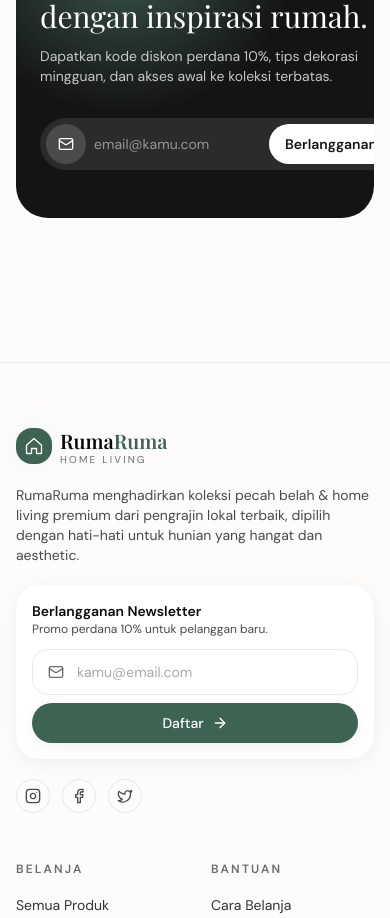
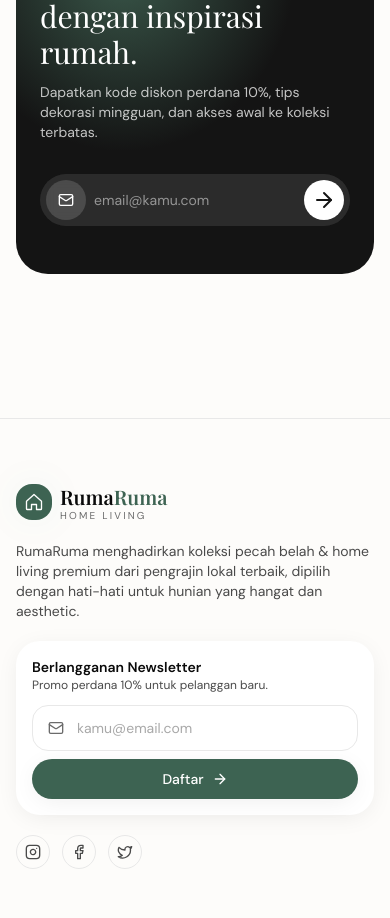
Before and after one commit to MuhammadRafly000/RumaRuma, a React (Vite) app: page / in a window 390 px wide. Shown: the part 6171-7089 px from the top of the page. Built offline with nearby package versions, Linux system fonts and the light colour scheme; no server answers; a web font is replaced by a local one.

Commit message:
update kecil mobile

```diff
--- a/src/components/home/NewsletterSection.jsx
+++ b/src/components/home/NewsletterSection.jsx
@@ -63,9 +63,11 @@ export default function NewsletterSection() {
             />
             <button
               type="submit"
-              className="inline-flex shrink-0 items-center gap-2 rounded-full bg-white px-4 py-2.5 text-sm font-semibold text-charcoal-800 transition hover:bg-cream-100 sm:px-5"
+              aria-label="Berlangganan"
+              className="flex h-10 w-10 shrink-0 items-center justify-center rounded-full bg-white text-charcoal-800 transition hover:bg-cream-100 sm:h-auto sm:w-auto sm:gap-2 sm:px-5 sm:py-2.5"
             >
-              Berlangganan <ArrowRight className="hidden h-4 w-4 sm:block" />
+              <span className="hidden text-sm font-semibold sm:inline">Berlangganan</span>
+              <ArrowRight className="h-4.5 w-4.5 sm:h-4 sm:w-4" />
             </button>
           </form>
         </div>
```
